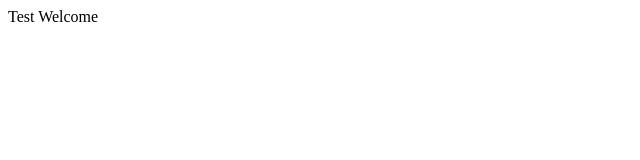
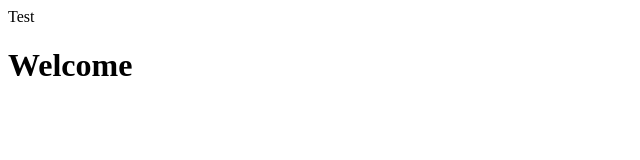
Before and after one commit to Aravindas/test, a plain HTML site: page index.html in a window 1280 px wide. Shown: the whole page, without its empty margins (0-640 px from the left). Drawn offline with Linux system fonts and the light colour scheme.

Commit message:
Update index.html

```diff
--- a/index.html
+++ b/index.html
@@ -1,4 +1,6 @@
 <html>
     <head>Test</head>
-    <body>Welcome</body>
+    <body>
+        <h1>Welcome</h1>
+    </body>
 </html>
```
